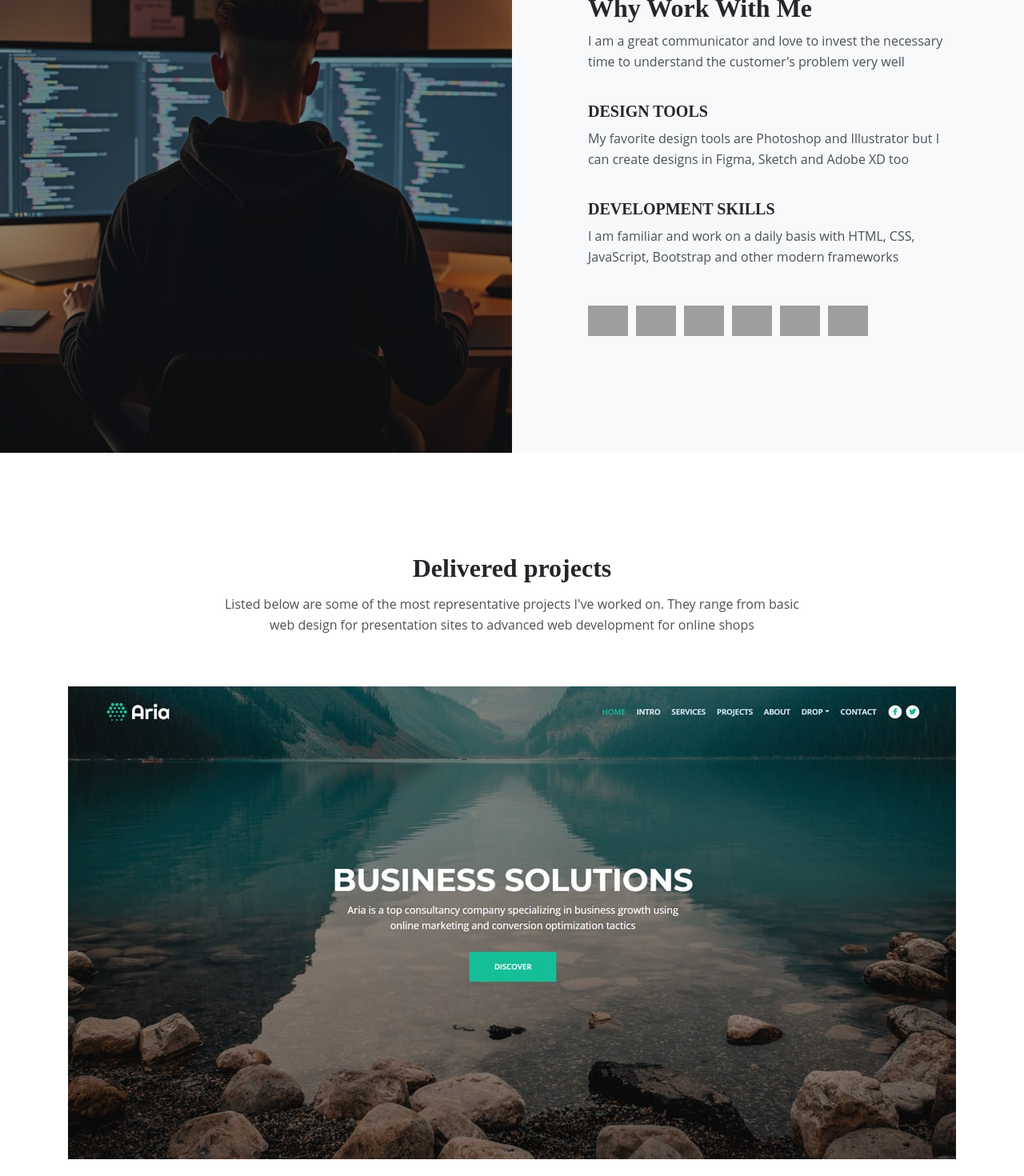
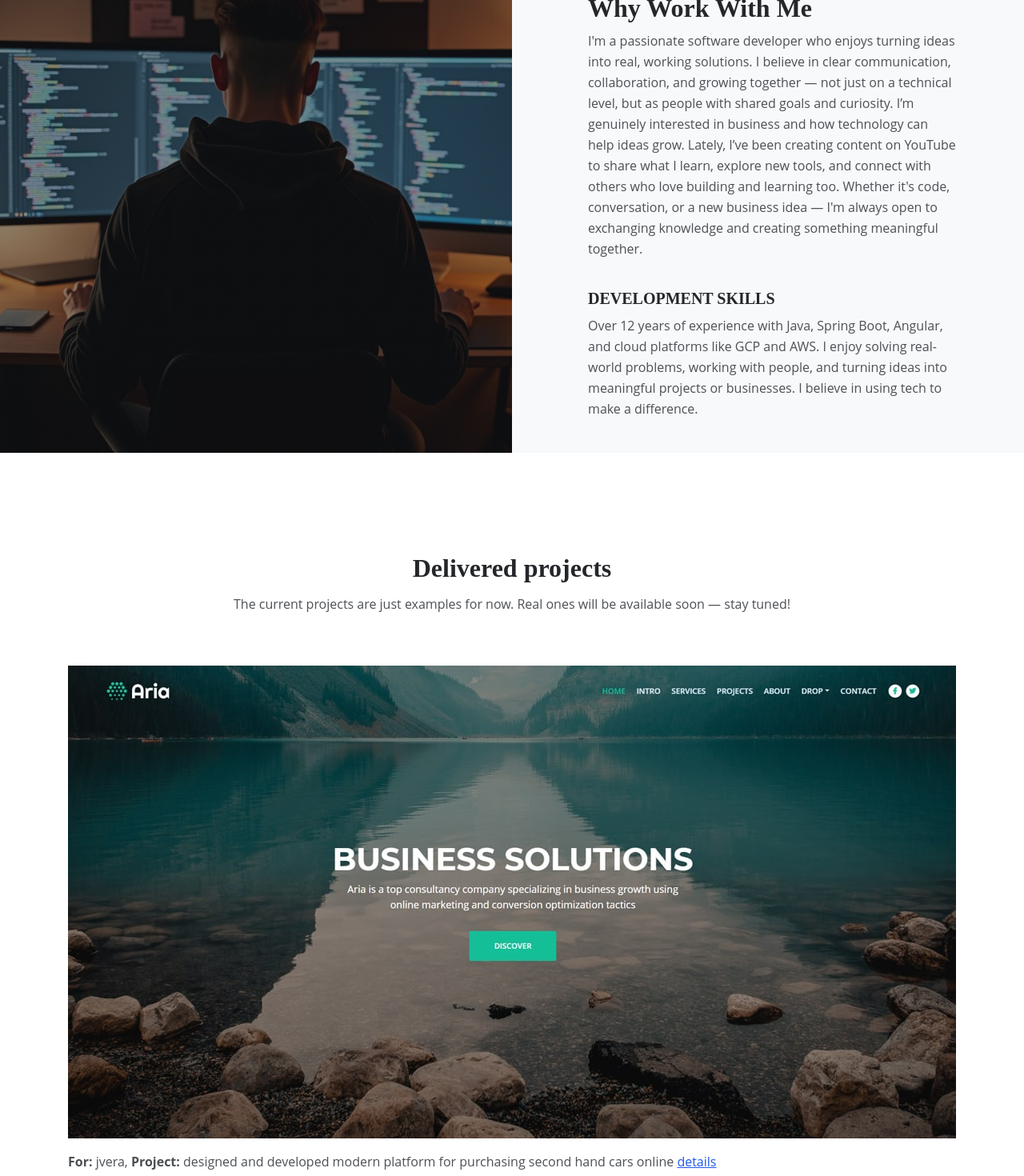
Before and after one commit to javeramolina/javeramolina-page, a React (Vite) app: page / in a window 1280 px wide. Shown: the part 500-1970 px from the top of the page at 80% size. Built offline with nearby package versions, Linux system fonts and the light colour scheme; grey boxes are pictures that could not be loaded; some icons are missing.

Commit message:
adjust page

```diff
--- a/src/assets/css/styles.css
+++ b/src/assets/css/styles.css
@@ -835,8 +835,7 @@ input[type='checkbox'] {
 /*     Contact     */
 /*******************/
 .form-1 {
-	padding-top: 7.75rem;
-	padding-bottom: 7rem;
+	padding-bottom: 1rem;
 	text-align: center;
 }
 
--- a/src/components/About.tsx
+++ b/src/components/About.tsx
@@ -22,29 +22,10 @@ const About = () => {
             <div className="col-lg-4">
                 <div className="text-container first">
                     <h2>Hi there I'm JVera,</h2>
-                    <p>And I love to create beautiful and efficient websites for my customers. I love going through the entire process with the customer from concept, to design and then development and launch</p>
+                    <p>Every great project starts with a simple idea and the courage to act. If you’ve got one, let’s connect and make it happen</p>
                 </div>
             </div>
-            <div className="col-lg-4">
-                <div className="text-container second">
-                    <div className="time">2019 - PRESENT</div>
-                    <h6>Freelance Web Developer</h6>
-                    <p>Working happily on my own web projects</p>
-                    <div className="time">2018 - 2019</div>
-                    <h6>Lead Web Developer</h6>
-                    <p>Beautiful project for a major digital agency</p>
-                </div>
-            </div>
-            <div className="col-lg-4">
-                <div className="text-container third">
-                    <div className="time">2017 - 2018</div>
-                    <h6>Senior Web Designer</h6>
-                    <p>Inhouse web designer for ecommerce firm</p>
-                    <div className="time">2016 - 2017</div>
-                    <h6>Junior Web Designer</h6>
-                    <p>Junior web designer for small web agency</p>
-                </div>
-            </div>
+
         </div>
     </div>
 </div>
--- a/src/components/Contact.tsx
+++ b/src/components/Contact.tsx
@@ -6,7 +6,7 @@ const Contact = () =>{
             <div className="row">
                 <div className="col-lg-12">
                     <h2>Contact details</h2>
-                    <p className="p-heading">For any type of online project please don't hesitate to get in touch with me. The fastest way is to send me your message using the following email <a className="blue no-line" href="#your-link">contact@domain.com</a></p>
+                    <p className="p-heading">For any kind of project, feel free to reach out to me. You can contact me directly at  <a className="blue no-line" href="#your-link">javeramolina@gmail.com</a> — or if you prefer, you can also message me on WhatsApp using the button on this page.</p>
                 </div>
             </div>
             <div className="row">
--- a/src/components/Projects.tsx
+++ b/src/components/Projects.tsx
@@ -9,7 +9,7 @@ const Projects = () => {
             <div className="row">
                 <div className="col-lg-12">
                     <h2 className="h2-heading">Delivered projects</h2>
-                    <p className="p-heading">Listed below are some of the most representative projects I've worked on. They range from basic web design for presentation sites to advanced web development for online shops</p>
+                    <p className="p-heading">The current projects are just examples for now. Real ones will be available soon — stay tuned!</p>
                 </div>
             </div>
             <div className="row">
@@ -21,7 +21,7 @@ const Projects = () => {
                                 <img className="img-fluid" src={project2} alt="alternative"></img>
                             </a>
                         </div>
-                        <p><strong>For:</strong> Carsrepo, <strong>Project:</strong> designed and developed modern platform for purchasing second hand cars online <a className="blue" href="project.html">details</a></p>
+                        <p><strong>For:</strong> jvera, <strong>Project:</strong> designed and developed modern platform for purchasing second hand cars online <a className="blue" href="project.html">details</a></p>
                     </div>
                     <div className="text-container">
                         <div className="image-container">
@@ -29,7 +29,7 @@ const Projects = () => {
                                 <img className="img-fluid" src={project3} alt="alternative"></img>
                             </a>
                         </div>
-                        <p><strong>For:</strong> Truevideo, <strong>Project:</strong> created a custom video editing and upload web app for this awesome team <a className="blue" href="project.html">details</a></p>
+                        <p><strong>For:</strong> jvera, <strong>Project:</strong> created a custom video editing and upload web app for this awesome team <a className="blue" href="project.html">details</a></p>
                     </div>
                 </div>
             </div>
--- a/src/components/WhyWorkWithMe.tsx
+++ b/src/components/WhyWorkWithMe.tsx
@@ -11,20 +11,15 @@ const WhyWorkWithMe = () => {
                     <div className="col-lg-12">
                         <div className="text-container">
                             <h2>Why Work With Me</h2>
-                            <p>I am a great communicator and love to invest the necessary time to understand the customer's problem very well</p>
-                            <h5>DESIGN TOOLS</h5>
-                            <p>My favorite design tools are Photoshop and Illustrator but I can create designs in Figma, Sketch and Adobe XD too</p>
+                            <p>I'm a passionate software developer who enjoys turning ideas into real, working solutions. I believe in clear communication, collaboration, and growing together — not just on a technical level, but as people with shared goals and curiosity.
+
+I’m genuinely interested in business and how technology can help ideas grow. Lately, I’ve been creating content on YouTube to share what I learn, explore new tools, and connect with others who love building and learning too.
+
+Whether it's code, conversation, or a new business idea — I'm always open to exchanging knowledge and creating something meaningful together.</p>
+
                             <h5>DEVELOPMENT SKILLS</h5>
-                            <p>I am familiar and work on a daily basis with HTML, CSS, JavaScript, Bootstrap and other modern frameworks</p>
+                            <p>Over 12 years of experience with Java, Spring Boot, Angular, and cloud platforms like GCP and AWS. I enjoy solving real-world problems, working with people, and turning ideas into meaningful projects or businesses. I believe in using tech to make a difference.</p>
 
-                            <div className="icons-container">
-                                <img src="./assets/images/details-icon-photoshop.png" alt="alternative"></img>
-                                <img src="images/details-icon-illustrator.png" alt="alternative"></img>
-                                <img src="images/details-icon-html.png" alt="alternative"></img>
-                                <img src="images/details-icon-css.png" alt="alternative"></img>
-                                <img src="images/details-icon-bootstrap.png" alt="alternative"></img>
-                                <img src="images/details-icon-javascript.png" alt="alternative"></img>
-                            </div>
                         </div>
                     </div>
                 </div>
```
